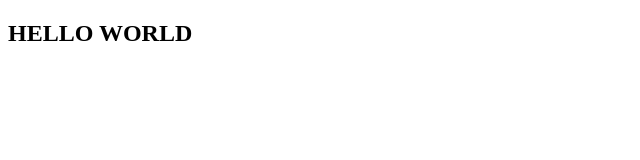
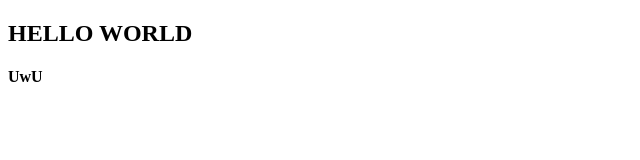
Before and after one commit to Jonh28-02/4IV9-PA-EQUIPO8-SECURYNFORMATIC, a plain HTML site: page index.html in a window 1280 px wide. Shown: the full height of the page, 0-640 px from the left. Drawn offline with Linux system fonts and the light colour scheme.

Commit message:
agrege uwu

```diff
--- a/index.html
+++ b/index.html
@@ -8,6 +8,7 @@
 </head>
 <body>
     <h2>HELLO WORLD</h2>
+    <h4>UwU<h4>
 
 </body>
 </html>
```
